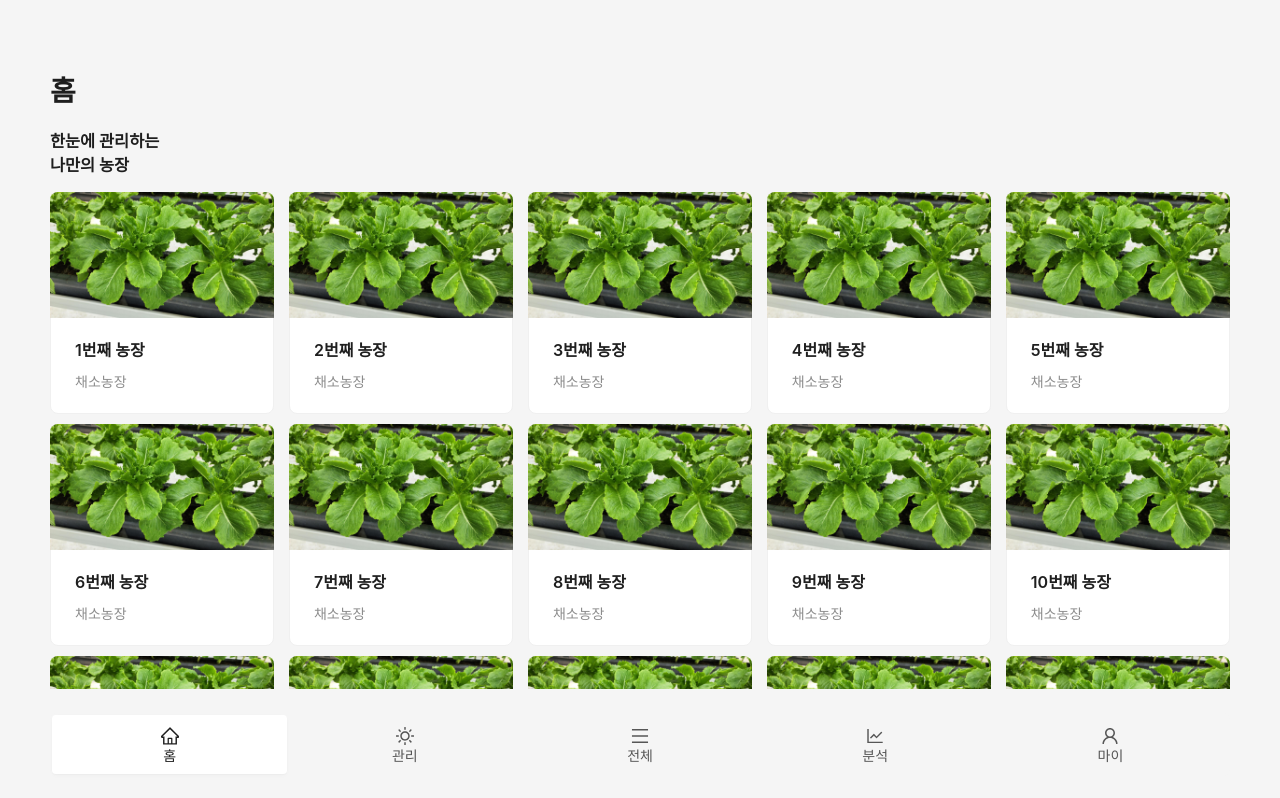
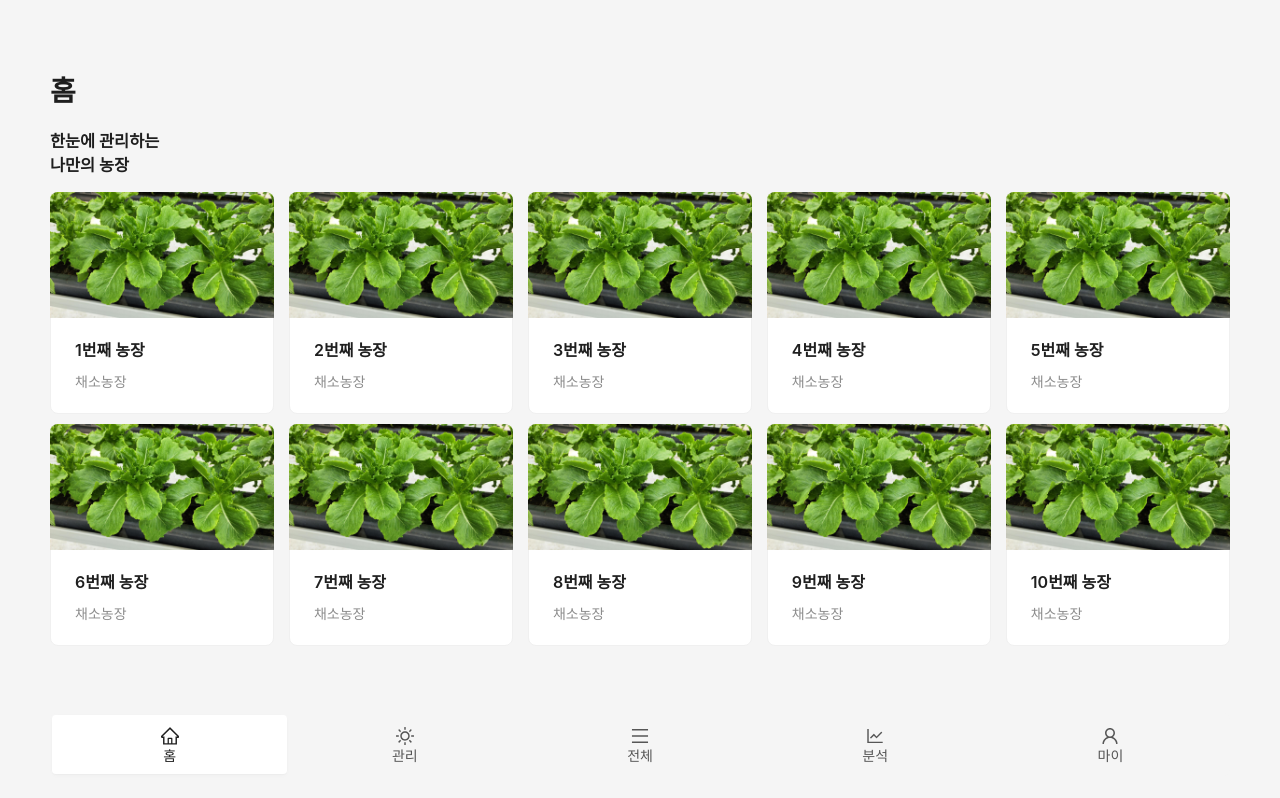
Before and after one commit to We-Ki/Frontend, a React (Create React App) app: page /home in a window 1280 px wide. Shown: the top 798 px of the page. Built offline with nearby package versions, Linux system fonts and the light colour scheme.

Commit message:
Fix Farm List when farms count is not multiples of 5

```diff
--- a/src/components/FarmList/FarmList.jsx
+++ b/src/components/FarmList/FarmList.jsx
@@ -2,13 +2,18 @@ import React from "react";
 import FarmItem from "./FarmItem";
 import "./FarmList.css";
 
+const farms = [...Array(10)];
+
 const FarmList = () => {
   return (
     <div className="FarmList">
-      {[...Array(20)].map((_, index) => {
+      {farms.map((_, index) => {
         return (
           <FarmItem title={`${index + 1}번째 농장`} description={"채소농장"} />
         );
+      })}
+      {[...Array(5 - (farms.length % 5))].map((_, index) => {
+        return <div style={{ width: "19%" }}></div>;
       })}
     </div>
   );
```
